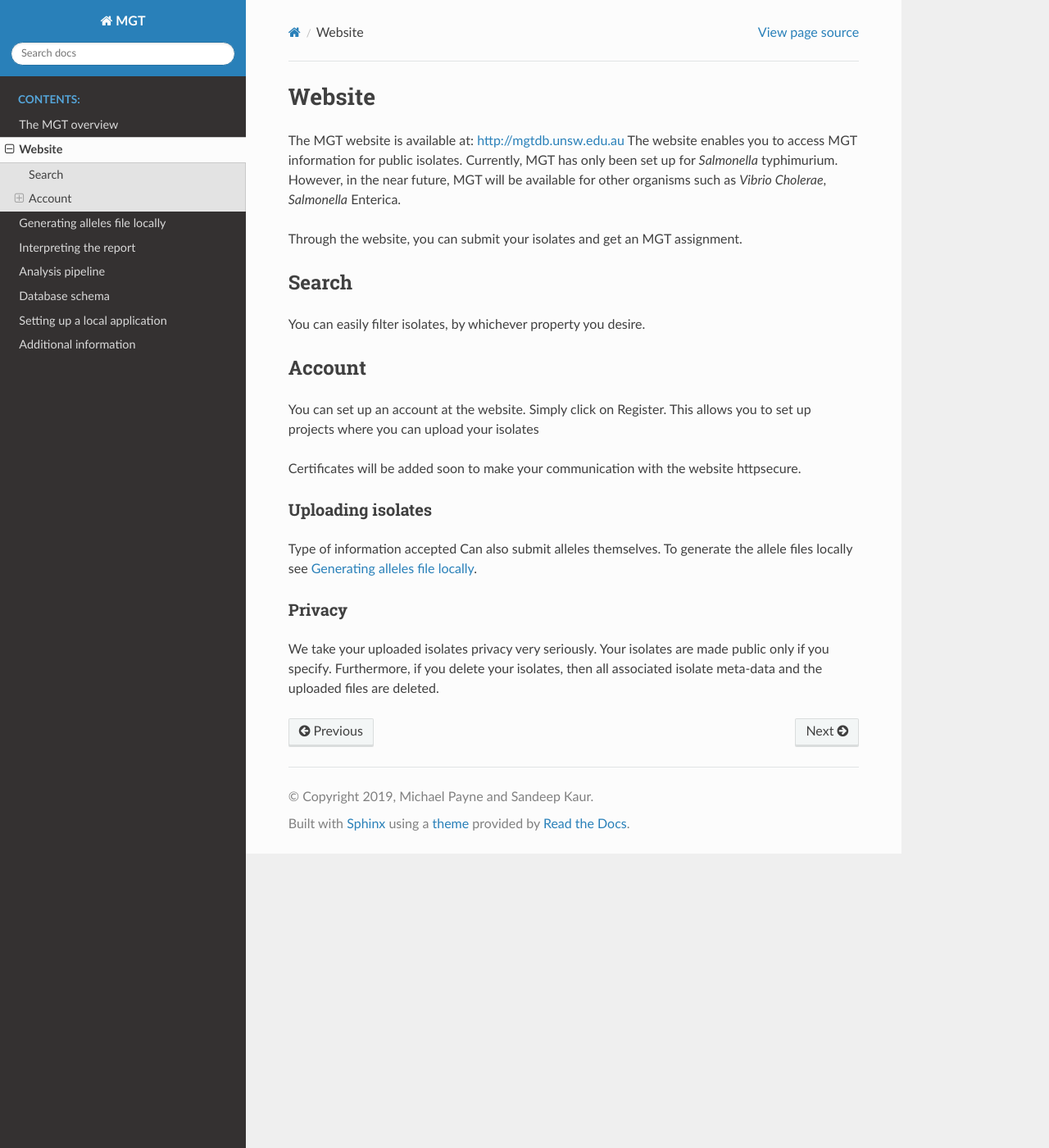
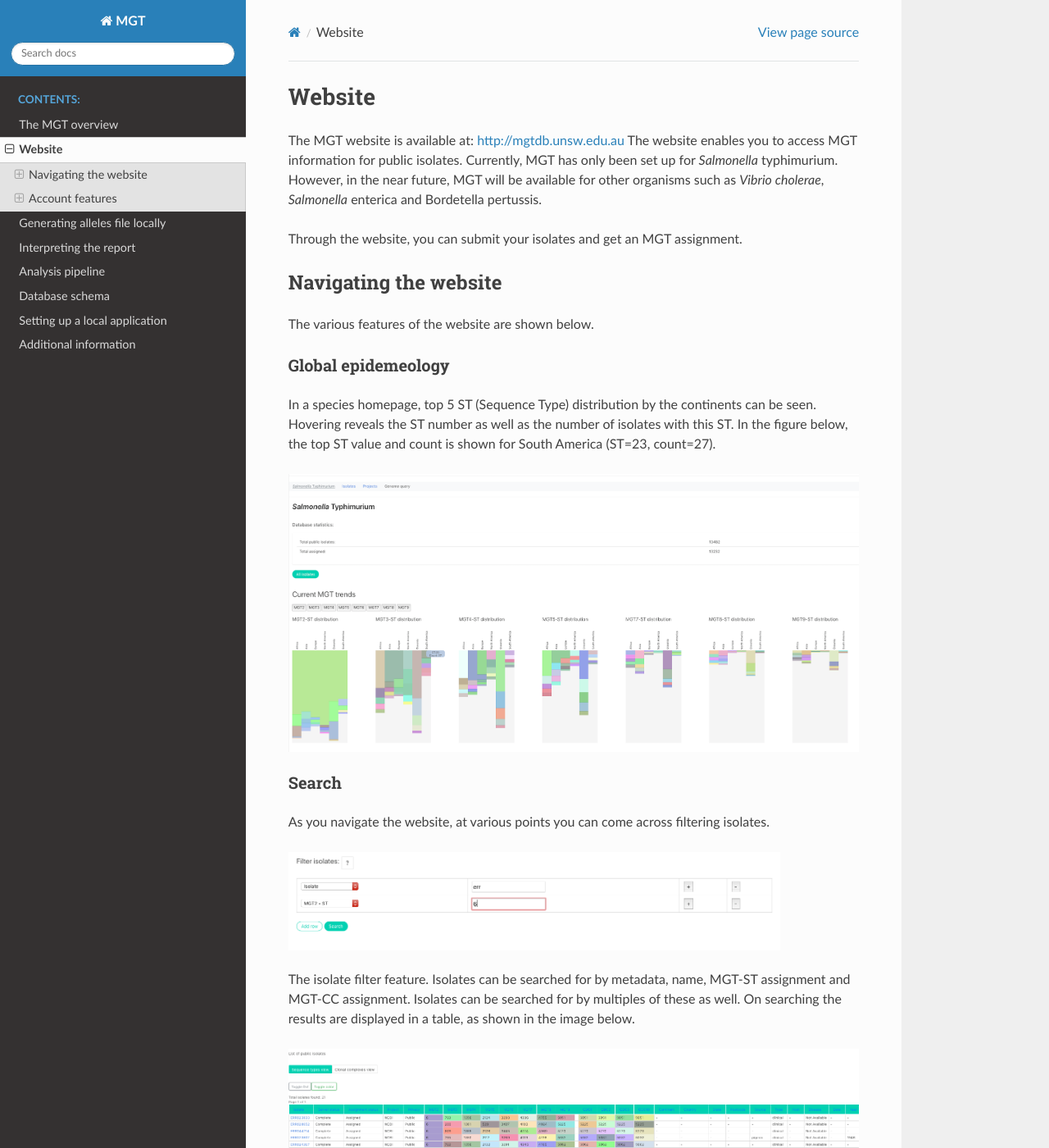
Before and after one commit to crystalsand10/MGT_docs, a Sphinx documentation site: the page built from source/website.rst, in a window 1280 px wide and 1400 px high. Shown: the whole window at 82% size. Built offline with Sphinx 7.4.7 and the Read the Docs theme 2.0.0, drawn with Linux system fonts in a browser that asks for light colours; some of the changed text lies outside the part shown.

Commit message:
updated website

```diff
--- a/source/website.rst
+++ b/source/website.rst
@@ -5,34 +5,99 @@ Website
 ***********************************
 
 The MGT website is available at: http://mgtdb.unsw.edu.au
-The website enables you to access MGT information for public isolates. Currently, MGT has only been set up for *Salmonella* typhimurium. However, in the near future, MGT will be available for other organisms such as *Vibrio Cholerae*, *Salmonella* Enterica.
+The website enables you to access MGT information for public isolates. Currently, MGT has only been set up for *Salmonella* typhimurium. However, in the near future, MGT will be available for other organisms such as *Vibrio cholerae*, *Salmonella* enterica and Bordetella pertussis.
 
 Through the website, you can submit your isolates and get an MGT assignment.
 
 
+Navigating the website
+======================
+
+The various features of the website are shown below.
+
+
+Global epidemeology
+-------------------
+
+In a species homepage, top 5 ST (Sequence Type) distribution by the continents can be seen. Hovering reveals the ST number as well as the number of isolates with this ST. In the figure below, the top ST value and count is shown for South America (ST=23, count=27).
+
+
+.. image:: images/globalEpi.png
+  :width: 2000
+  :alt: in this fig.
+
+
 Search
-=======
+------
 
-You can easily filter isolates, by whichever property you desire.
+As you navigate the website, at various points you can come across filtering isolates.
+
+.. image:: images/filterIsolates.png
+  :width: 600
+  :alt: in this fig.
+
+The isolate filter feature. Isolates can be searched for by metadata, name, MGT-ST assignment and MGT-CC assignment. Isolates can be searched for by multiples of these as well. On searching the results are displayed in a table, as shown in the image below.
+
+.. image:: images/filterIsolates_table.png
+  :width: 800
+  :alt: in this fig.
+
+These isolates can also be downloaded via the button shown at the bottom of the table. Currently, there is a maximum limit of 10,000 for the download.
+
+On selecting an isolate, its details, can be displayed, as shown below.
+
+.. image:: images/isolateDetails.png
+  :width: 600
+  :alt: in this fig.
+
+Features of this isolate can be selected by clicking on them (here selected are isolate type: "clinical" and Sequence type: "6"). An exact mach is then performed, and resultant strains are shown in a table (similar to the previous figure).
 
 
 
+Account features
+================
 
-Account
-========
+You can create an account with MGT which enables you to submit isolates, and get an MGT assignment for them.
 
-You can set up an account at the website. Simply click on Register. This allows you to set up projects where you can upload your isolates
+Creating an account
+-------------------
 
-Certificates will be added soon to make your communication with the website  httpsecure.
+You can set up an account at the website. Simply click on Register at the top navigation bar, and enter in your details.
+
+.. image:: images/register.png
+  :width: 400
+  :alt: in this fig.
+
+Doing so will send you an email with a link (check your junk email if you don't receive an email within a few minutes). Click or copy and paste the link, and your account will be active, and you can log in with your supplied details.
+
+Note: Certificates will be added soon to make your communication with the website httpsecure.
+
 
 Uploading isolates
 ------------------
 
+1. Create a project (or choose an existing project)
+
+2. Supply isolate information:
+
+3.  Upload files:
 Type of information accepted
 Can also submit alleles themselves. To generate the allele files locally see :ref:`local_allele_calling`.
 
+This then sets up a job on our server. The results are returned to you as soon as possible.
 
 Privacy
 -------
 
 We take your uploaded isolates privacy very seriously. Your isolates are made public only if you specify. Furthermore, if you delete your isolates, then all associated isolate meta-data and the uploaded files are deleted.
+
+* To delete any single isolate:
+
+1. Go to your Projects
+
+2. Search for your isolate
+
+3. View its details
+
+
+* To delete all isolates in a project:
```
Also changed, not shown: source/images/filterIsolates.png (added), source/images/filterIsolates_detailed.png (added), source/images/filterIsolates_table.png (added), source/images/globalEpi.png (added), source/images/isolateDetails.png (added), source/images/register.png (added).
